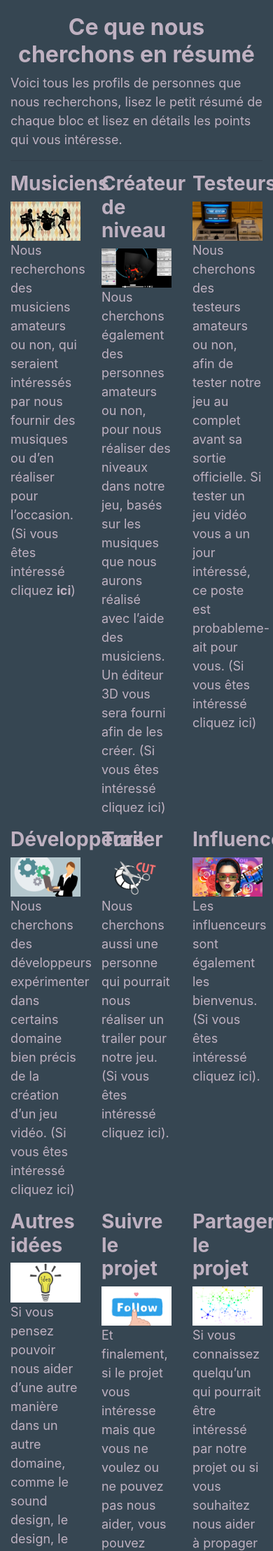
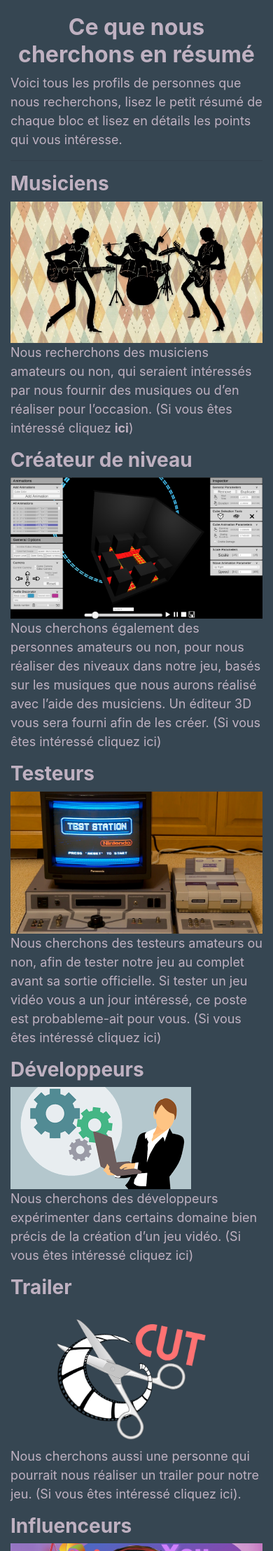
Before and after one commit to HE-Arc/DancingCubeDjango, a Django app: page / in a window 390 px wide; the page is wider, and only the part inside the window is pictured. Shown: the part 2655-4871 px from the top of that part at 70% size. Run offline with Django 3.2, Linux system fonts and the light colour scheme; parts of the project's set-up code (start-up, migrations or seed data) failed here and were passed over; some libraries are stand-ins or nearby versions.

Commit message:
css styling

```diff
--- a/dancingcubeapp/templates/dancingcubeapp/index.html
+++ b/dancingcubeapp/templates/dancingcubeapp/index.html
@@ -101,7 +101,7 @@
 
 <div>
   <div class="row">
-    <div class="col-4">
+    <div class="col-sm-4 col-12">
       <h3><b>Musiciens</b></h3>
       <img src="{% static '/images/musicians.png' %}" class="img-fluid" alt="Responsive image">
       <p>
@@ -111,7 +111,7 @@
       </p>
     </div>
 
-    <div class="col-4">
+    <div class="col-sm-4 col-12">
       <h3><b>Créateur de niveau</b></h3>
 
       <img src="{% static '/images/editor.png' %}" class="img-fluid" alt="Responsive image">
@@ -123,7 +123,7 @@
       </p>
     </div>
 
-    <div class="col-4">
+    <div class="col-sm-4 col-12">
       <h3><b>Testeurs</b></h3>
 
       <img src="{% static '/images/game.webp' %}" class="img-fluid" alt="Responsive image">
@@ -138,7 +138,7 @@
 
 
   <div class="row">
-    <div class="col-4">
+    <div class="col-sm-4 col-12">
       <h3><b>Développeurs</b></h3>
 
       <img src="{% static '/images/dev.png' %}" class="img-fluid" alt="Responsive image">
@@ -148,7 +148,7 @@
       </p>
     </div>
 
-    <div class="col-4">
+    <div class="col-sm-4 col-12">
       <h3><b>Trailer</b></h3>
 
       <img src="{% static '/images/trailer.png' %}" class="img-fluid" alt="Responsive image">
@@ -159,7 +159,7 @@
     </div>
 
 
-    <div class="col-4">
+    <div class="col-sm-4 col-12">
       <h3><b>Influenceurs</b></h3>
 
       <img src="{% static '/images/influencer.jpg' %}" class="img-fluid" alt="Responsive image">
@@ -171,7 +171,7 @@
   </div>
 
   <div class="row">
-    <div class="col-4">
+    <div class="col-sm-4 col-12">
       <h3><b>Autres idées</b></h3>
 
       <img src="{% static '/images/idea.jpg' %}" class="img-fluid" alt="Responsive image">
@@ -183,7 +183,7 @@
       </p>
     </div>
 
-    <div class="col-4">
+    <div class="col-sm-4 col-12">
       <h3><b>Suivre le projet</b></h3>
 
       <img src="{% static '/images/follow.png' %}" class="img-fluid" alt="Responsive image">
@@ -193,7 +193,7 @@
       </p>
     </div>
 
-    <div class="col-4">
+    <div class="col-sm-4 col-12">
       <h3><b>Partager le projet</b></h3>
 
       <img src="{% static '/images/reseau.png' %}" class="img-fluid" alt="Responsive image">
--- a/dancingcubeapp/templates/registration/login.html
+++ b/dancingcubeapp/templates/registration/login.html
@@ -9,9 +9,9 @@
 <form method="post" action="">
     {% csrf_token %}
     {{ form|crispy  }}
-    <button type="submit">Login</button>
+    <button class="btn btn-primary" type="submit">Login</button>
 </form>
-<a href="{% url 'register' %}">Register</a>
+<a class="btn btn-secondary mt-5" href="{% url 'register' %}">Register</a>
 
 
 
```
